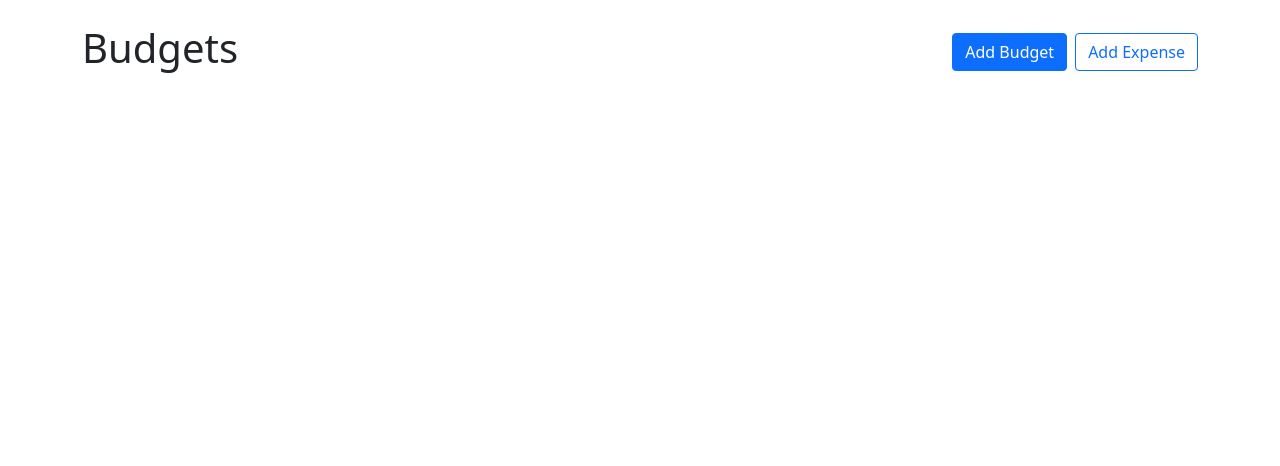
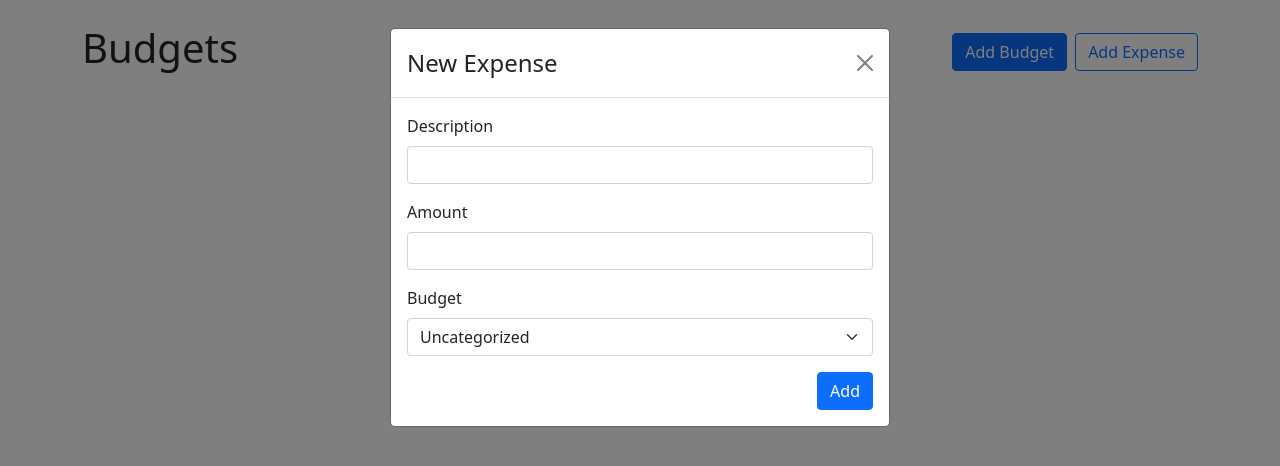
Before and after one commit to JazzPants/budget-app, a React (Create React App) app: page / in a window 1280 px wide. Shown: the top 466 px of the page. Built offline with nearby package versions, Linux system fonts and the light colour scheme.

Commit message:
14th Commit - Added AddExpenseModal component

```diff
--- a/src/App.js
+++ b/src/App.js
@@ -2,6 +2,7 @@
 import Container from "react-bootstrap/Container";
 import BudgetCard from "./components/BudgetCard";
 import AddBudgetModal from "./components/AddBudgetModal";
+import AddExpenseModal from "./components/AddExpenseModal";
 import { useState } from "react";
 import { useBudgets } from "./contexts/BudgetsContext";
 
@@ -45,6 +46,10 @@
         show={showAddBudgetModal}
         handleClose={() => setShowAddBudgetModal(false)}
       />
+      <AddExpenseModal
+        show={true}
+        // handleClose={() => setShowAddBudgetModal(false)}
+      />
     </>
   );
 }
--- /dev/null
+++ b/src/components/AddExpenseModal.js
@@ -0,0 +1,68 @@
+import { Modal, Form, Button } from "react-bootstrap";
+import { useRef } from "react";
+import {
+  useBudgets,
+  UNCATEGORIZED_BUDGET_ID,
+} from "../contexts/BudgetsContext";
+
+export default function AddExpenseModal({
+  show,
+  handleClose,
+  defaultBudgetId,
+}) {
+  const descriptionRef = useRef();
+  const amountRef = useRef();
+  const budgetIdRef = useRef();
+  const { addExpense, budgets } = useBudgets();
+
+  function handleSubmit(e) {
+    e.preventDefault();
+    addExpense({
+      description: descriptionRef.current.value,
+      amount: parseFloat(amountRef.current.value),
+      budgetId: budgetIdRef.current.value,
+    });
+  }
+
+  return (
+    <Modal show={show} onHide={handleClose}>
+      <Form onSubmit={handleSubmit}>
+        <Modal.Header closeButton>
+          <Modal.Title>New Expense</Modal.Title>
+        </Modal.Header>
+        <Modal.Body>
+          <Form.Group className="mb-3" controlId="description">
+            <Form.Label>Description</Form.Label>
+            <Form.Control ref={descriptionRef} type="text" required />
+          </Form.Group>
+          <Form.Group className="mb-3" controlId="amount">
+            <Form.Label>Amount</Form.Label>
+            <Form.Control
+              ref={amountRef}
+              type="number"
+              required
+              min={0}
+              step={0.01}
+            />
+          </Form.Group>
+          <Form.Group className="mb-3" controlId="budgetId">
+            <Form.Label>Budget</Form.Label>
+            <Form.Select defaultValue={defaultBudgetId} ref={budgetIdRef}>
+              <option id={UNCATEGORIZED_BUDGET_ID}>Uncategorized</option>
+              {budgets.map((budget) => (
+                <option key={budget.id} value={budget.id}>
+                  {budget.name}
+                </option>
+              ))}
+            </Form.Select>
+          </Form.Group>
+          <div className="d-flex justify-content-end">
+            <Button variant="primary" type="submit">
+              Add
+            </Button>
+          </div>
+        </Modal.Body>
+      </Form>
+    </Modal>
+  );
+}
--- a/src/contexts/BudgetsContext.js
+++ b/src/contexts/BudgetsContext.js
@@ -4,18 +4,11 @@
 
 const BudgetsContext = React.createContext();
 
+export const UNCATEGORIZED_BUDGET_ID = "Uncategorized";
+
 export function useBudgets() {
   return useContext(BudgetsContext);
 }
-
-// {id:
-// name:
-// max}
-
-// {id:
-// budgetId:
-// amount:
-// description:}
 
 export const BudgetsProvider = ({ children }) => {
   const [budgets, setBudgets] = useLocalStorage("budgets", []);
```
